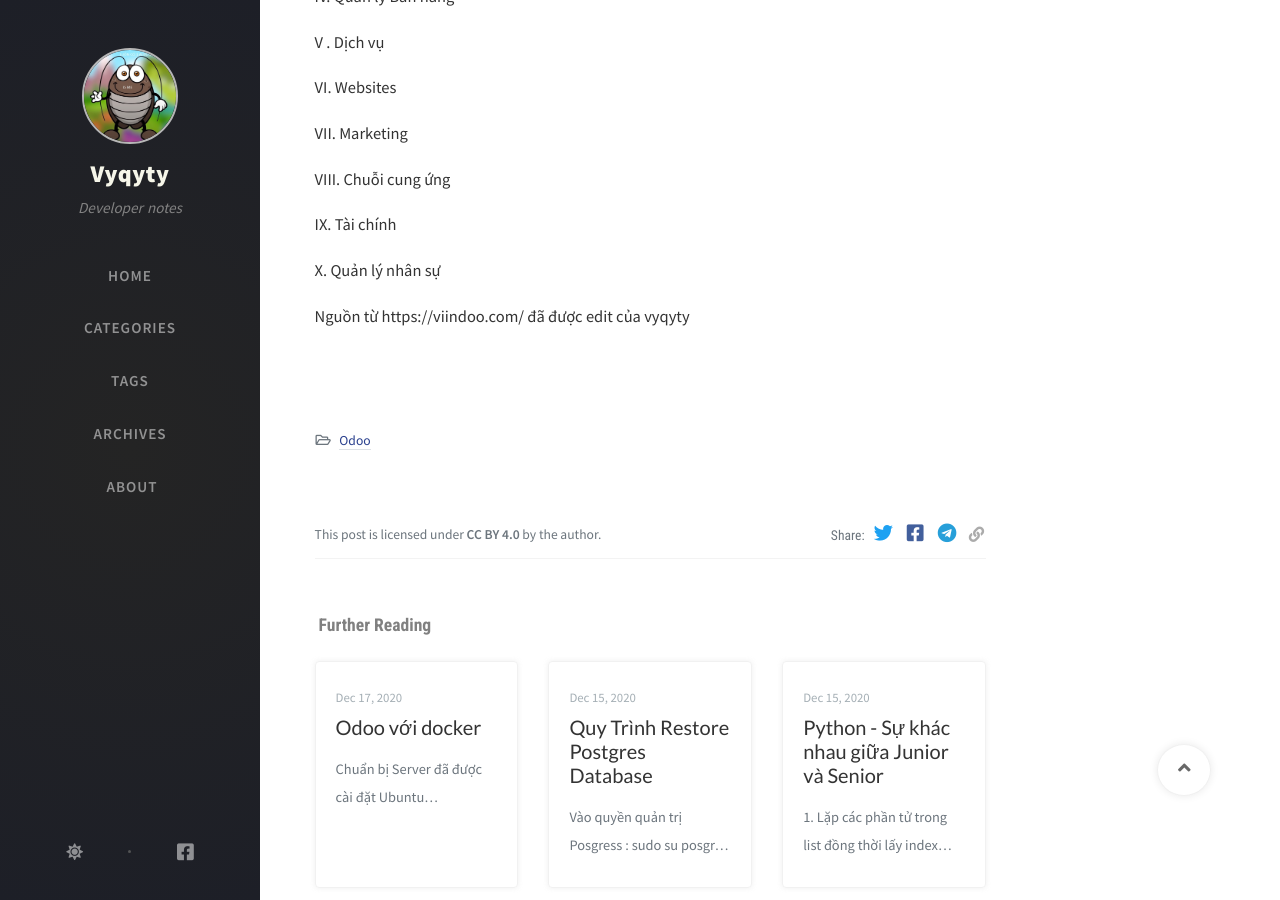
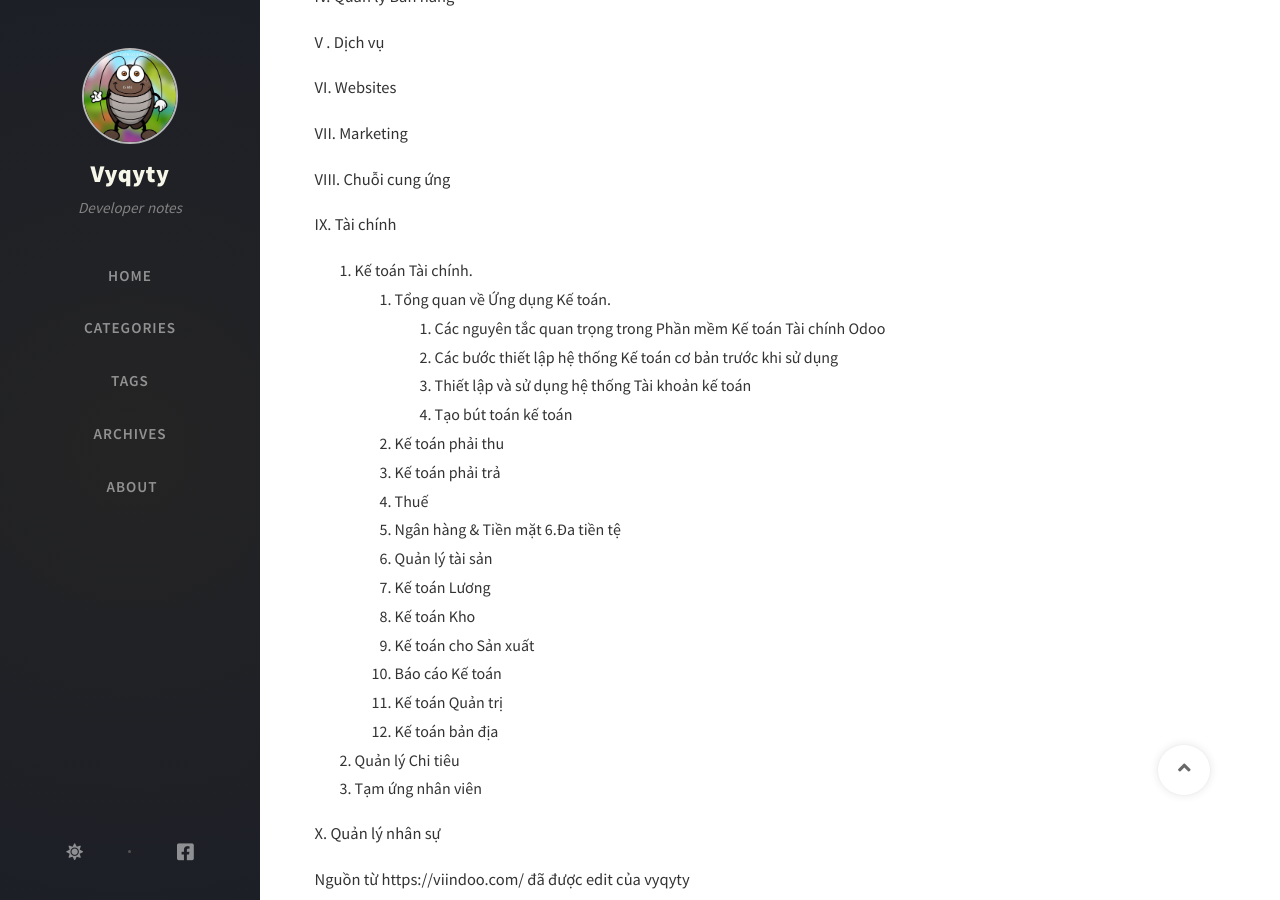
Before and after one commit to vyqyty/vyqyty.github.io, a Jekyll site: the page built from _posts/2023-04-08-odoo-note-tree.md, in a window 1280 px wide and 900 px high, scrolled down 859 px. Built offline with Jekyll 4.4.1, drawn with Linux system fonts in a browser that asks for light colours; nearby versions of some CDN libraries; comment, search, counter and statistics services are not loaded.

Commit message:
Update 2023-04-08-odoo-note-tree.md

```diff
--- a/_posts/2023-04-08-odoo-note-tree.md
+++ b/_posts/2023-04-08-odoo-note-tree.md
@@ -46,6 +46,27 @@ VIII. Chuỗi cung ứng
 
 IX. Tài chính
 
+  1. Kế toán Tài chính.
+      1. Tổng quan về Ứng dụng Kế toán.
+          1. Các nguyên tắc quan trọng trong Phần mềm Kế toán Tài chính Odoo
+          2. Các bước thiết lập hệ thống Kế toán cơ bản trước khi sử dụng
+          3. Thiết lập và sử dụng hệ thống Tài khoản kế toán
+          4. Tạo bút toán kế toán
+      2. Kế toán phải thu
+      3. Kế toán phải trả
+      4. Thuế
+      5. Ngân hàng & Tiền mặt
+      6.Đa tiền tệ
+      7. Quản lý tài sản
+      8. Kế toán Lương
+      9. Kế toán Kho
+      10. Kế toán cho Sản xuất
+      11. Báo cáo Kế toán
+      12. Kế toán Quản trị
+      13. Kế toán bản địa
+  3. Quản lý Chi tiêu
+  4. Tạm ứng nhân viên
+
 X. Quản lý nhân sự
 
 Nguồn từ https://viindoo.com/ đã được edit của vyqyty
```
